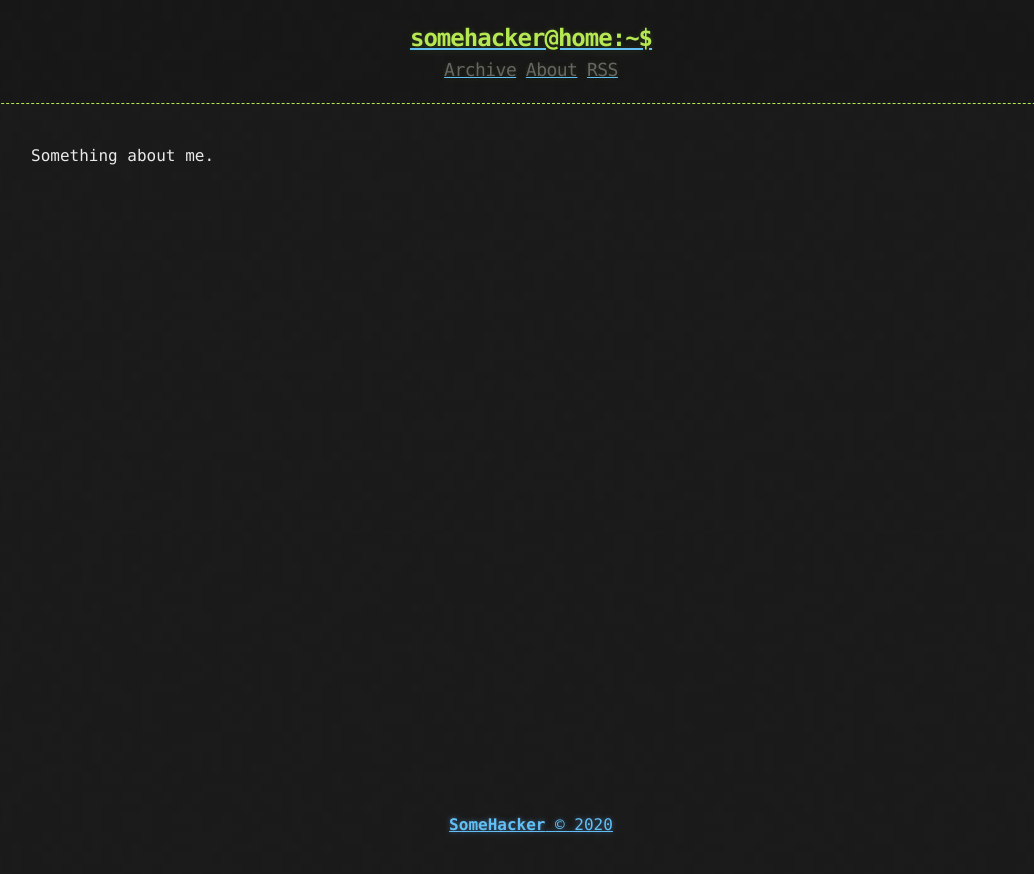
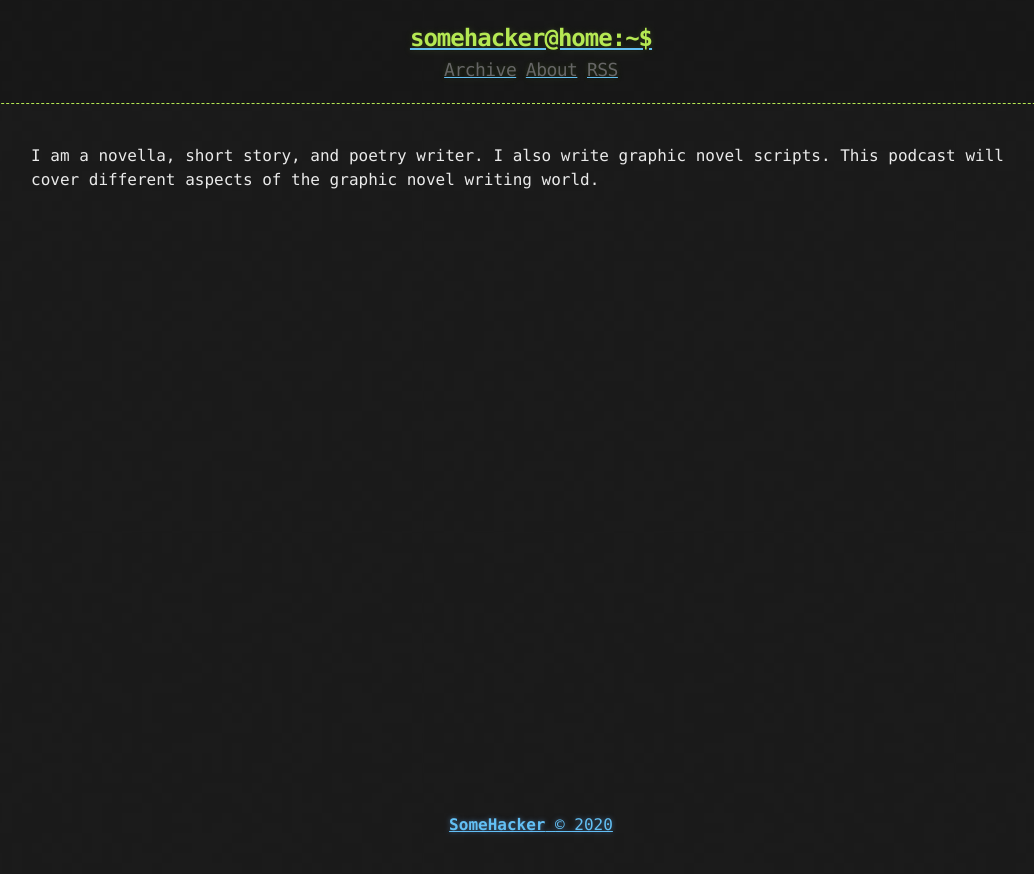
Before and after one commit to LWFlouisa/Weavercast, a Jekyll site: the page built from about.md, in a window 1280 px wide. Shown: the top 874 px of the page, without its empty margins (109-1143 px from the left). Built offline with Jekyll 4.4.1, drawn with Linux system fonts in a browser that asks for light colours.

Commit message:
Update about.md

```diff
--- a/about.md
+++ b/about.md
@@ -2,5 +2,4 @@
 layout: page
 title: About
 ---
-
-Something about me.
+I am a novella, short story, and poetry writer. I also write graphic novel scripts. This podcast will cover different aspects of the graphic novel writing world.
```
